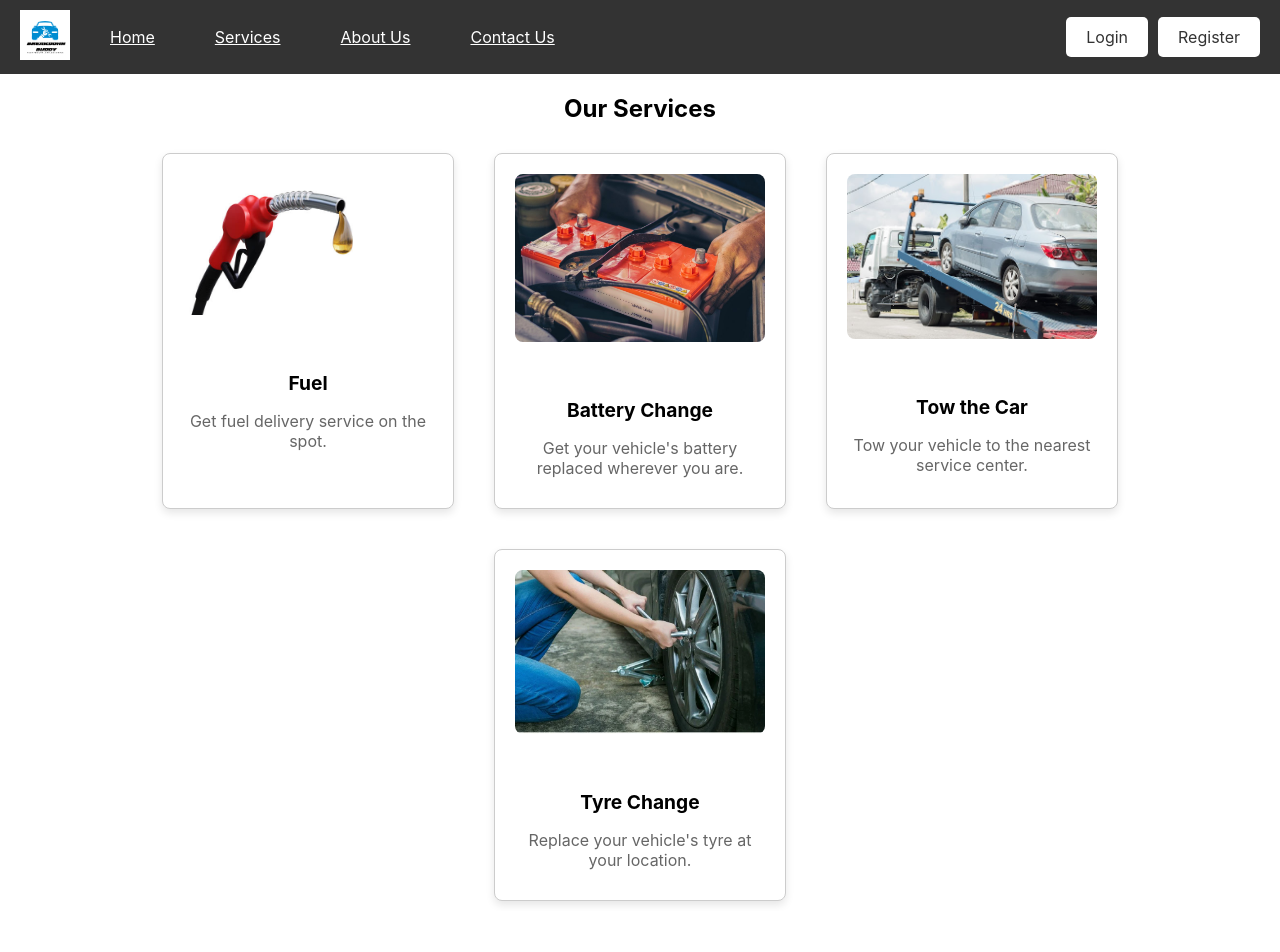
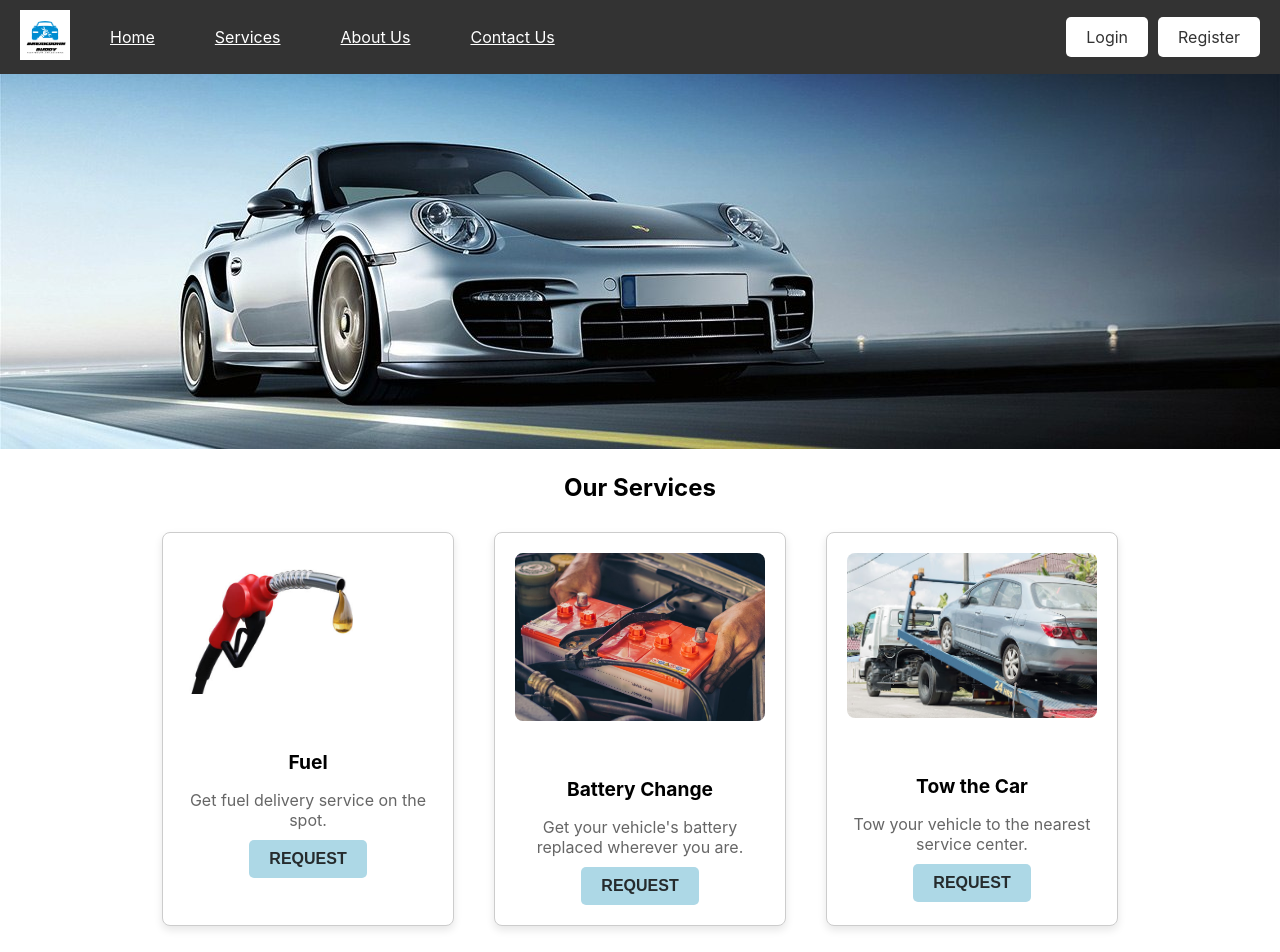
Before and after one commit to Prisha3108/BREAKDOWNBUDDY, a React (Create React App) app: page /services in a window 1280 px wide. Shown: the top 952 px of the page. Before the commit the page ends 911 px from the top, so only its background shows below. Built offline with nearby package versions, Linux system fonts and the light colour scheme.

Commit message:
Changes to service page

```diff
--- a/src/components/ServiceCard.jsx
+++ b/src/components/ServiceCard.jsx
@@ -1,8 +1,14 @@
 import React from 'react';
-import './css/ServiceCard.css'
+import './css/ServiceCard.css'; // Assuming you have a CSS file for styling
 
 const ServiceCard = ({ service }) => {
     const { imgUrl, title, desc } = service;
+
+    const handleRequest = () => {
+        // Define the behavior when the REQUEST button is clicked
+        console.log(`Requested ${title}`);
+        // You can add your request logic here
+    };
 
     return (
         <div className="service__item">
@@ -11,6 +17,7 @@ const ServiceCard = ({ service }) => {
             </div>
             <h5>{title}</h5>
             <p>{desc}</p>
+            <button className="requestButton" onClick={handleRequest}>REQUEST</button> {/* Add a button labeled "REQUEST" */}
         </div>
     );
 };
--- a/src/components/Services.jsx
+++ b/src/components/Services.jsx
@@ -2,7 +2,7 @@ import React from 'react';
 import ServiceCard from './ServiceCard';
 import './css/Services.css';
 
-import backgroundImage from '../assests/carimg.jpeg'; // Update the path to the background image
+import backgroundImage from '/Users/prishapatel/BREAKDOWNBUDDY/src/assests/headerservicesimg.jpeg'; // Update the path to the image
 import fuelImg from '../assests/fuelimage.jpeg';
 import batteryImg from '../assests/batteryimage.jpeg'; // Update the path to the battery image
 import towImg from '../assests/towimage.jpeg';
@@ -34,10 +34,11 @@ const servicesData = [
 const Services = () => {
     return (
         <div className="services-container">
-            <div className="header-image" style={{backgroundImage: `url(${backgroundImage})`}}>
-                {/* You can place additional content here if needed */}
+            <div className="header-image">
+                <img src={backgroundImage} alt="Background Image" style={{ width: '100%', height: 'auto' }} />
+                <h2>Our Services</h2>
+                {/* Optional: You can add content or additional images here */}
             </div>
-            <h2>Our Services</h2>
             <div className="service__list">
                 {servicesData.map((service, index) => (
                     <ServiceCard key={index} service={service} />
--- a/src/components/css/ServiceCard.css
+++ b/src/components/css/ServiceCard.css
@@ -35,3 +35,21 @@
     margin: auto; /* Center the service list horizontally */
     text-align: left; /* Align the text inside the service list to the left */
 }
+.requestButton {
+    background-color: lightblue; /* Change button color to light blue */
+    color: rgba(14, 13, 13, 0.854); /* Text color */
+    padding: 10px 20px; /* Adjust padding to increase button size */
+    border: none; /* Remove button border */
+    border-radius: 5px; /* Add border radius for rounded corners */
+    cursor: pointer; /* Change cursor to pointer on hover */
+    font-size: 16px; /* Adjust font size */
+    font-weight: bold; /* Make the text bold */
+}
+
+.requestButton:hover {
+    background-color: skyblue; /* Change button color on hover */
+}
+
+.requestButton span {
+    color: black; /* Change text color to black */
+}
--- a/src/components/css/Services.css
+++ b/src/components/css/Services.css
@@ -4,7 +4,7 @@
 
 .header-image img {
     width: 100%;
-    height: auto;
+    height: 1000%; /* Adjust the height as needed */
 }
 
 .content {
```
